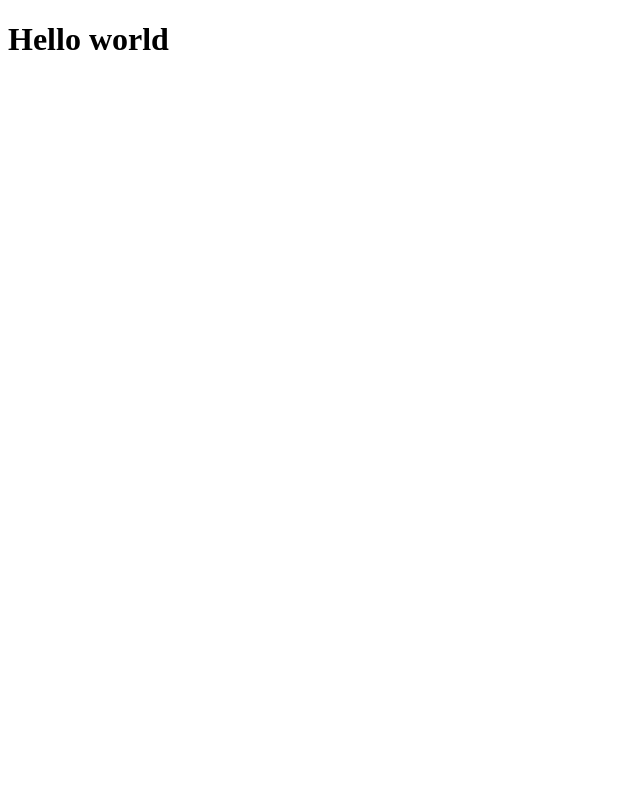
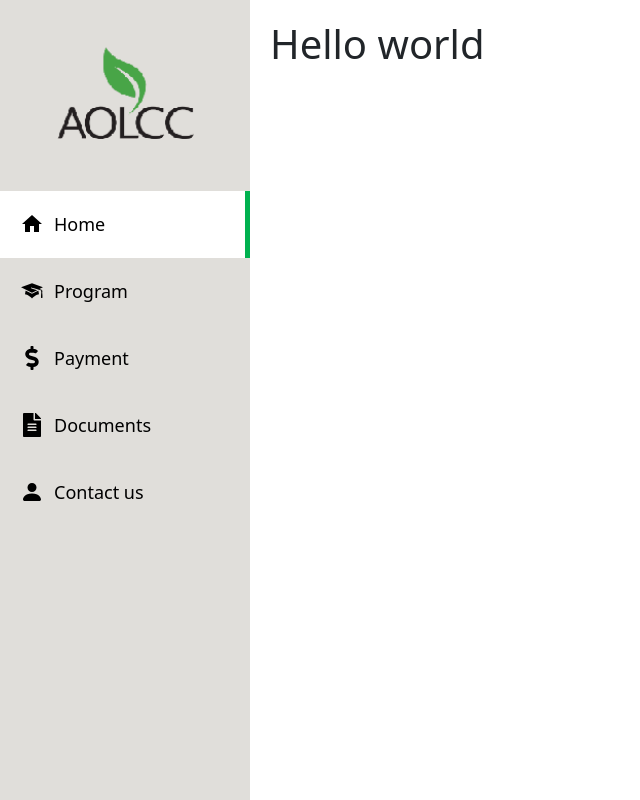
Before and after one commit to luizlacerdam/AOLCC, a React (Vite) app: page / in a window 1280 px wide. Shown: the whole page, without its empty margins (0-640 px from the left). Built offline with nearby package versions, Linux system fonts and the light colour scheme.

Commit message:
:sparkles: feat: sidebar+layout

```diff
--- a/package.json
+++ b/package.json
@@ -10,8 +10,11 @@
     "preview": "vite preview"
   },
   "dependencies": {
+    "bootstrap": "^5.3.3",
     "react": "^18.3.1",
+    "react-bootstrap": "^2.10.5",
     "react-dom": "^18.3.1",
+    "react-icons": "^5.3.0",
     "react-router-dom": "^6.27.0"
   },
   "devDependencies": {
--- a/src/App.tsx
+++ b/src/App.tsx
@@ -3,12 +3,16 @@ import {
   createRoutesFromElements,
   Route, RouterProvider
 } from "react-router-dom";
+import 'bootstrap/dist/css/bootstrap.min.css';
 import Home from "./Pages/Home";
+import Layout from "./Components/Layout";
 
 function App() {
   const router = createBrowserRouter(
     createRoutesFromElements(
-      <Route path="/" element={<Home />} />
+      <Route element={<Layout />}>
+        <Route path="/" element={<Home />} />
+      </Route>
       ,
     ),
   );
--- /dev/null
+++ b/src/Components/Layout.tsx
@@ -0,0 +1,16 @@
+import { Outlet } from "react-router-dom";
+import Navbar from "./Navbar";
+import '../assets/styles/Layout.css'
+
+const Layout: React.FC = () => {
+    return (
+        <div className="Layout">
+            <Navbar />
+            <div className="content">
+                <Outlet />
+            </div>
+        </div>
+    );
+}
+
+export default Layout;
--- /dev/null
+++ b/src/Components/Navbar.tsx
@@ -0,0 +1,64 @@
+import React from 'react';
+import { Nav } from 'react-bootstrap';
+import { FaHome, FaInfoCircle, FaServicestack, FaPhone, FaDollarSign, FaFileAlt } from 'react-icons/fa';
+import '../assets/styles/Navbar.css';
+import { NavLink } from 'react-router-dom';
+import logo from '../assets/imgs/logo.png';
+import { MdHome } from 'react-icons/md';
+import { GiGraduateCap } from 'react-icons/gi';
+import { BsPersonFill } from 'react-icons/bs';
+
+const Sidebar: React.FC = () => {
+    return (
+        <div className="sidebar">
+            <div className="sidebar-logo">
+                <img src={logo} alt="Logo" />
+            </div>
+
+            <Nav className="flex-column">
+                <Nav.Item>
+                    <NavLink
+                        to="/"
+                        className={({ isActive }) => (isActive ? 'nav-link active' : 'nav-link')}
+                    >
+                        <MdHome className="nav-icon" /> Home
+                    </NavLink>
+                </Nav.Item>
+                <Nav.Item>
+                    <NavLink
+                        to="/program"
+                        className={({ isActive }) => (isActive ? 'nav-link active' : 'nav-link')}
+                    >
+                        <GiGraduateCap className="nav-icon" /> Program
+                    </NavLink>
+                </Nav.Item>
+                <Nav.Item>
+                    <NavLink
+                        to="/payment"
+                        className={({ isActive }) => (isActive ? 'nav-link active' : 'nav-link')}
+                    >
+                        <FaDollarSign className="nav-icon" /> Payment
+                    </NavLink>
+                </Nav.Item>
+                <Nav.Item>
+                    <NavLink
+                        to="/documents"
+                        className={({ isActive }) => (isActive ? 'nav-link active' : 'nav-link')}
+                    >
+                        <FaFileAlt className="nav-icon" /> Documents
+                    </NavLink>
+                </Nav.Item>
+                <Nav.Item>
+                    <NavLink
+                        to="/contact"
+                        className={({ isActive }) => (isActive ? 'nav-link active' : 'nav-link')}
+                    >
+                        <BsPersonFill className="nav-icon" /> Contact us
+                    </NavLink>
+                </Nav.Item>
+            </Nav>
+        </div>
+    );
+};
+
+export default Sidebar;
--- /dev/null
+++ b/src/assets/styles/Layout.css
@@ -0,0 +1,10 @@
+/* src/App.css */
+.Layout {
+    display: flex;
+}
+
+.content {
+    margin-left: 250px;
+    /* Matches the sidebar width */
+    padding: 20px;
+}
--- /dev/null
+++ b/src/assets/styles/Navbar.css
@@ -0,0 +1,54 @@
+.sidebar {
+    height: 100vh;
+    width: 250px;
+    position: fixed;
+    top: 0;
+    left: 0;
+    background-color: #e0deda;
+    padding-top: 20px;
+    display: flex;
+    flex-direction: column;
+    align-items: center;
+}
+
+.sidebar-logo img {
+    width: 150px;
+    margin-bottom: 50px;
+    margin-top: 25px;
+}
+
+.nav-link {
+    display: flex;
+    align-items: center;
+    justify-content: flex-start;
+    color: #000;
+    padding: 20px;
+    width: 250px;
+    font-size: 18px;
+    text-decoration: none;
+    transition: background-color 0.3s ease;
+}
+
+.nav-link:hover {
+    background-color: #f5f5f5;
+}
+
+.nav-icon {
+    margin-right: 10px;
+    font-size: 1.5rem;
+}
+
+.active {
+    background-color: #ffffff;
+    border-right: 5px solid #00b14f;
+    color: black;
+    width: 100%;
+}
+
+.active .nav-icon {
+    color: black;
+}
+
+.active:hover {
+    background-color: #ffffff;
+}
```
Also changed, not shown: src/assets/imgs/logo.png (added), 1 other file (tests, documents, lock files or other folders).
